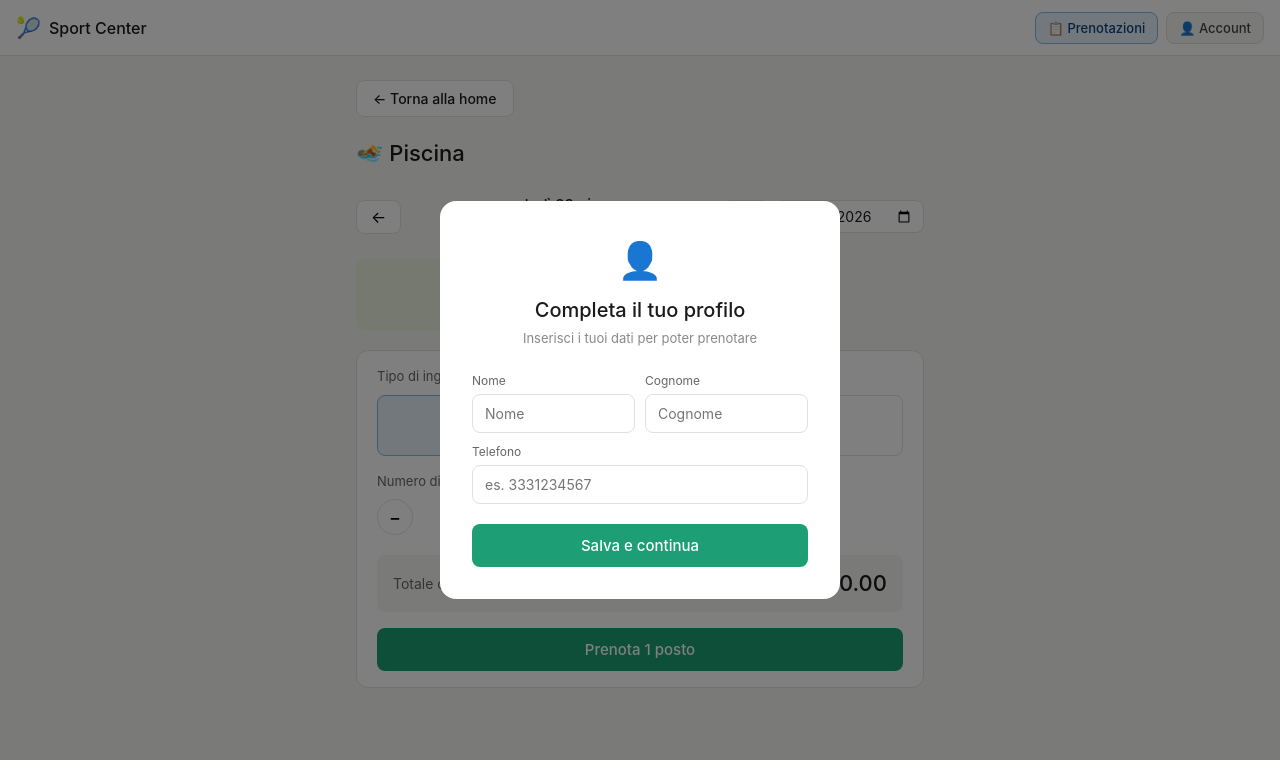
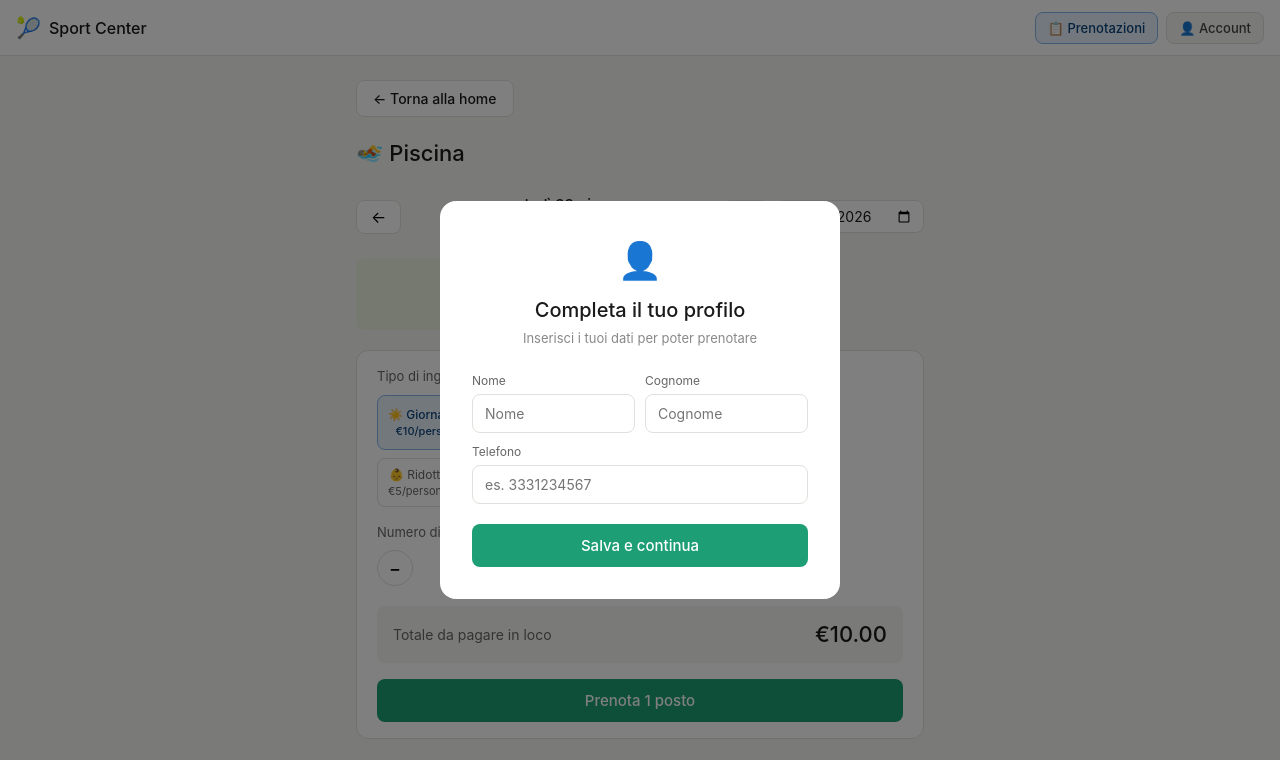
Before and after one commit to proimaxx/sport-center-public, a React (Vite) app: page /piscina in a window 1280 px wide. Shown: the top 760 px of the page. Built offline with nearby package versions, Linux system fonts and the light colour scheme; no server answers; the database is empty; sample sign-in values are in the browser's storage.

Commit message:
piscina: aggiunti mattina, pomeriggio, ridotto

```diff
--- a/src/pages/Piscina.jsx
+++ b/src/pages/Piscina.jsx
@@ -21,7 +21,14 @@ export default function Piscina() {
   const user = useAuth()
   const navigate = useNavigate()
   const [data, setData] = useState(oggi())
-  const [config, setConfig] = useState({ postiMax: 50, prezzoGiornalieroFeriale: 10, prezzoGiornalieroFestivo: 14, prezzoMezzaFeriale: 7, prezzoMezzaFestivo: 10 })
+  const [config, setConfig] = useState({
+    postiMax: 50,
+    prezzoGiornalieroFeriale: 10, prezzoGiornalieroFestivo: 14,
+    prezzoMattinaFeriale: 6, prezzoMattinaFestivo: 8,
+    prezzoPomeriggioFeriale: 6, prezzoPomeriggioFestivo: 8,
+    prezzoMezzaFeriale: 7, prezzoMezzaFestivo: 10,
+    prezzoRidottoFeriale: 5, prezzoRidottoFestivo: 7,
+  })
   const [prenotazioni, setPrenotazioni] = useState([])
   const [tipoIngresso, setTipoIngresso] = useState('giornaliero')
   const [persone, setPersone] = useState(1)
@@ -51,9 +58,16 @@ export default function Piscina() {
   const postiOccupati = prenotazioni.reduce((acc, p) => acc + (p.persone || 1), 0)
   const postiLiberi = config.postiMax - postiOccupati
 
-  const prezzo = festivo
-    ? (tipoIngresso === 'giornaliero' ? config.prezzoGiornalieroFestivo : config.prezzoMezzaFestivo)
-    : (tipoIngresso === 'giornaliero' ? config.prezzoGiornalieroFeriale : config.prezzoMezzaFeriale)
+  const getPrezzo = (tipo, fest) => {
+    switch(tipo) {
+      case 'giornaliero': return fest ? config.prezzoGiornalieroFestivo : config.prezzoGiornalieroFeriale
+      case 'mattina': return fest ? config.prezzoMattinaFestivo : config.prezzoMattinaFeriale
+      case 'pomeriggio': return fest ? config.prezzoPomeriggioFestivo : config.prezzoPomeriggioFeriale
+      case 'ridotto': return fest ? config.prezzoRidottoFestivo : config.prezzoRidottoFeriale
+      default: return fest ? config.prezzoMezzaFestivo : config.prezzoMezzaFeriale
+    }
+  }
+  const prezzo = getPrezzo(tipoIngresso, festivo)
 
   const totale = prezzo * persone
   const postiDisponibili = postiLiberi >= persone
@@ -148,21 +162,26 @@ export default function Piscina() {
           {/* Tipo ingresso */}
           <div style={{ marginBottom: '1rem' }}>
             <div style={{ fontSize: 13, color: '#666', marginBottom: 8 }}>Tipo di ingresso</div>
-            <div style={{ display: 'flex', gap: 8 }}>
-              {['giornaliero', 'mezza'].map(t => (
+            <div style={{ display: 'flex', gap: 8, flexWrap: 'wrap' }}>
+              {[
+                ['giornaliero', '☀️ Giornaliero'],
+                ['mattina', '🌅 Mattina'],
+                ['pomeriggio', '🌇 Pomeriggio'],
+                ['mezza', '🌤 Mezza giornata'],
+                ['ridotto', '👶 Ridotto'],
+              ].map(([t, label]) => (
                 <button key={t} onClick={() => setTipoIngresso(t)}
                   style={{
-                    flex: 1, padding: '10px', borderRadius: 8, fontSize: 13,
+                    padding: '8px 10px', borderRadius: 8, fontSize: 12,
                     fontWeight: tipoIngresso === t ? 500 : 400,
                     background: tipoIngresso === t ? '#E6F1FB' : 'white',
                     color: tipoIngresso === t ? '#0C447C' : '#666',
-                    borderColor: tipoIngresso === t ? '#85B7EB' : '#e0e0dc',
+                    border: tipoIngresso === t ? '1.5px solid #85B7EB' : '0.5px solid #e0e0dc',
+                    cursor: 'pointer'
                   }}>
-                  {t === 'giornaliero' ? '☀️ Giornaliero' : '🌤 Mezza giornata'}
-                  <div style={{ fontSize: 12, marginTop: 2 }}>
-                    €{t === 'giornaliero'
-                      ? (festivo ? config.prezzoGiornalieroFestivo : config.prezzoGiornalieroFeriale)
-                      : (festivo ? config.prezzoMezzaFestivo : config.prezzoMezzaFeriale)}/persona
+                  {label}
+                  <div style={{ fontSize: 11, marginTop: 2 }}>
+                    €{getPrezzo(t, festivo)}/persona
                   </div>
                 </button>
               ))}
```
